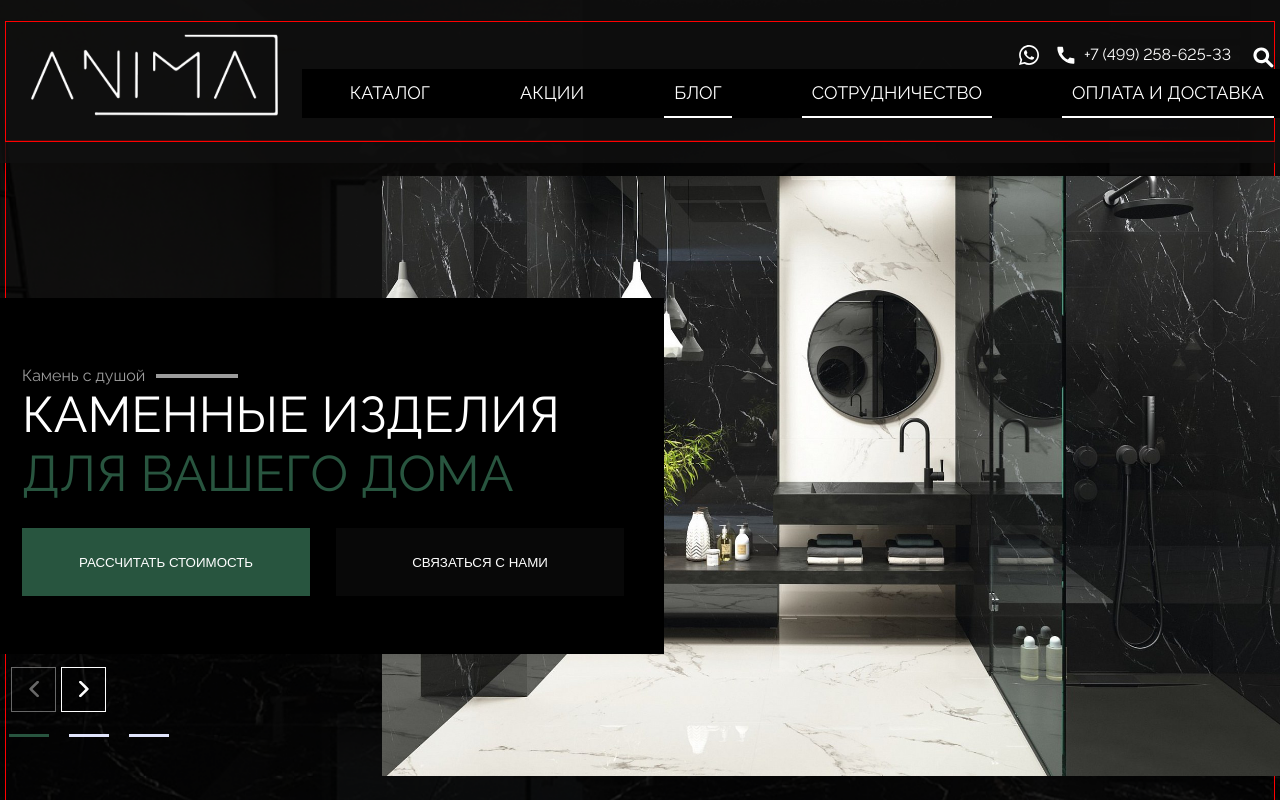
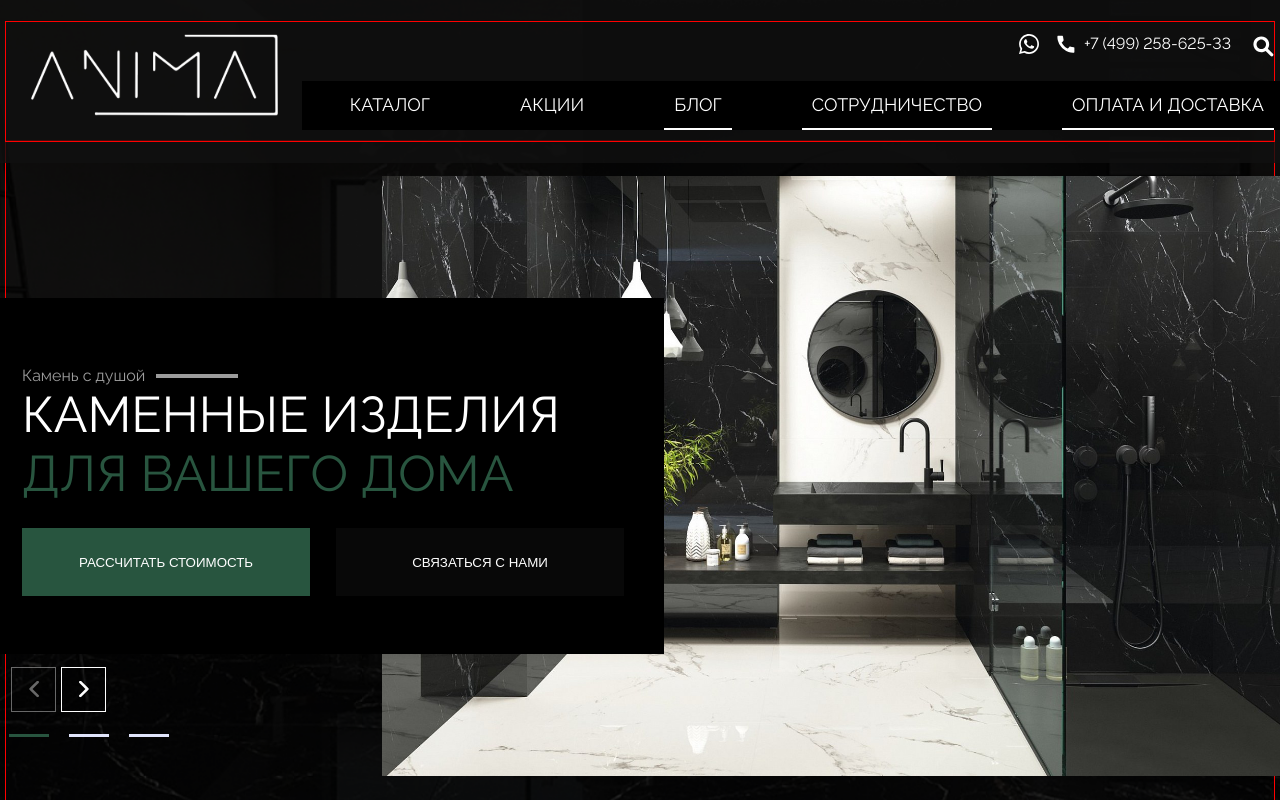
Before and after one commit to KatyaKlepcha/Stone-Project, a React app: page / in a window 1280 px wide. Shown: the top 800 px of the page. Built offline with nearby package versions, Linux system fonts and the light colour scheme.

Commit message:
fix: header

```diff
--- a/src/layout/header/Header.tsx
+++ b/src/layout/header/Header.tsx
@@ -9,7 +9,7 @@ export const Header = () => {
     return (
         <StyledHeader>
             <Container>
-                <FlexWrapper justify={'space-between'} align={'center'}>
+                <FlexWrapper justify={'space-between'}>
                     <Logo/>
                     <FlexWrapper direction={'column'} justify={'space-around'}>
                         <Contacts/>
@@ -33,5 +33,11 @@ export const StyledHeader = styled.header`
 
   ${Container} {
     padding: 0;
+
+    div > div {
+      height: unset;
+    }
   }
+
+
 `
```
